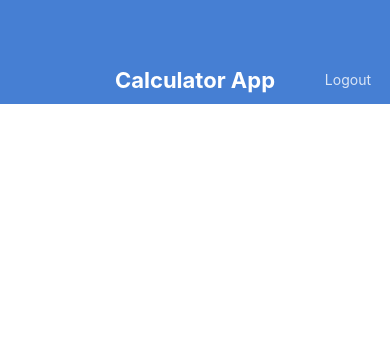
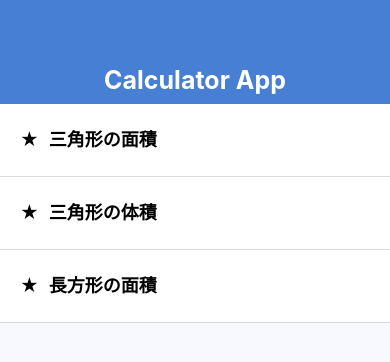
Before and after one commit to rekuuuuuu/CalculatorApp, a React Native app: screen / in a window 390 px wide. Shown: the top 362 px of the page. Built offline with nearby package versions, Linux system fonts and the light colour scheme.

Commit message:
Create EquationList.js

```diff
--- a/App.js
+++ b/App.js
@@ -2,11 +2,13 @@ import React from "react";
 import { StyleSheet, Text, View } from "react-native";
 
 import { AppBar } from "./components/AppBar";
+import { EquationList } from "./components/EquationList";
 
 export default function App() {
   return (
     <View style={styles.container}>
       <AppBar></AppBar>
+      <EquationList></EquationList>
     </View>
   );
 }
@@ -14,6 +16,6 @@ export default function App() {
 const styles = StyleSheet.create({
   container: {
     flex: 1,
-    backgroundColor: "#fff"
+    backgroundColor: "#f8f8ff"
   }
 });
--- a/components/AppBar.js
+++ b/components/AppBar.js
@@ -6,7 +6,6 @@ export const AppBar = () => {
     <View style={styles.appbar}>
       <View style={styles.appbarInner}>
         <Text style={styles.appbarTitle}>Calculator App</Text>
-        <Text style={styles.appbarRight}>Logout</Text>
       </View>
     </View>
   );
@@ -22,15 +21,9 @@ const styles = StyleSheet.create({
   appbarInner: {
     alignItems: "center"
   },
-  appbarRight: {
-    position: "absolute",
-    right: 19,
-    bottom: 16,
-    color: "rgba(255, 255, 255, 0.8)"
-  },
   appbarTitle: {
     marginBottom: 8,
-    fontSize: 22,
+    fontSize: 25,
     lineHeight: 32,
     color: "#ffffff",
     fontWeight: "bold"
--- /dev/null
+++ b/components/EquationList.js
@@ -0,0 +1,54 @@
+import React from "react";
+import { StyleSheet, Text, View } from "react-native";
+
+export const EquationList = () => {
+  return (
+    <View>
+      <View style={styles.equationList}>
+        <View style={styles.equationListTitle}>
+          <Text style={styles.equationListIcon}>★</Text>
+          <Text style={styles.equationListName}>三角形の面積</Text>
+        </View>
+      </View>
+
+      <View style={styles.equationList}>
+        <View style={styles.equationListTitle}>
+          <Text style={styles.equationListIcon}>★</Text>
+          <Text style={styles.equationListName}>三角形の体積</Text>
+        </View>
+      </View>
+
+      <View style={styles.equationList}>
+        <View style={styles.equationListTitle}>
+          <Text style={styles.equationListIcon}>★</Text>
+          <Text style={styles.equationListName}>長方形の面積</Text>
+        </View>
+      </View>
+    </View>
+  );
+};
+
+const styles = StyleSheet.create({
+  equationList: {
+    backgroundColor: "#ffffff",
+    paddingVertical: 20,
+    paddingHorizontal: 20,
+    borderBottomWidth: 1,
+    borderColor: "rgba(0, 0, 0, 0.15)"
+  },
+  equationListTitle: {
+    flexDirection: "row",
+    alignItems: "center"
+  },
+  equationListIcon: {
+    fontSize: 18,
+    lineHeight: 32,
+    fontWeight: "bold",
+    marginRight: 10
+  },
+  equationListName: {
+    fontSize: 18,
+    lineHeight: 32,
+    fontWeight: "bold"
+  }
+});
```
